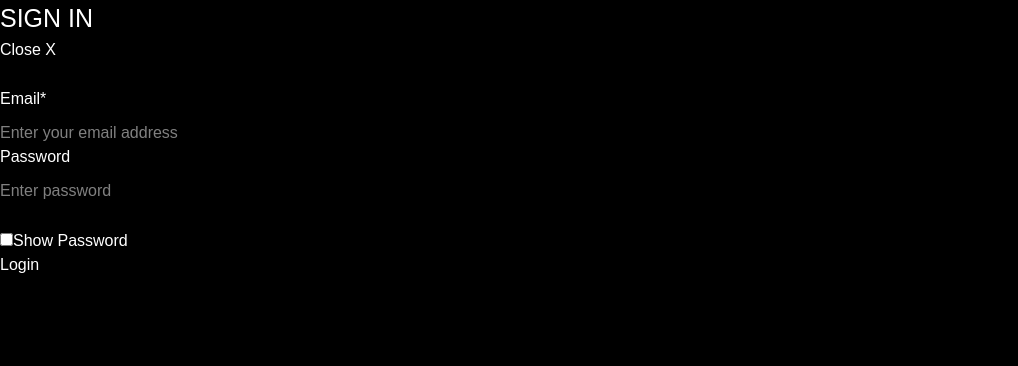
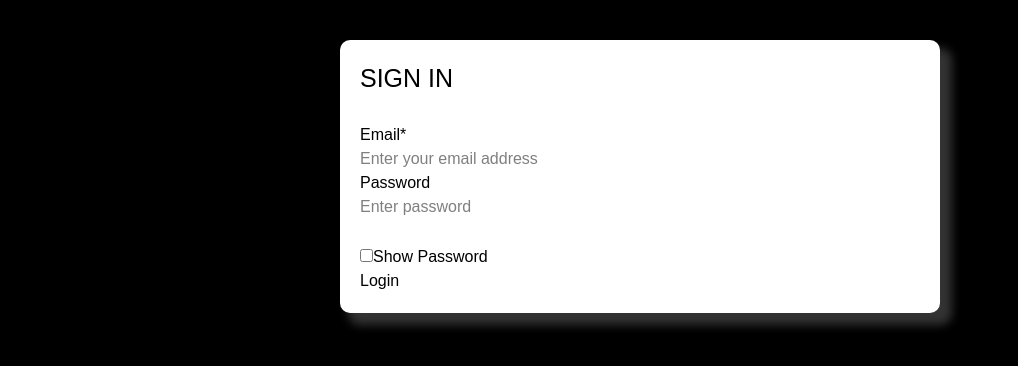
Before and after one commit to adlermore/socket-fixing, a Next.js app: page /login in a window 1280 px wide. Shown: the top 366 px of the page, without its empty margins (0-1018 px from the left). Built offline with nearby package versions, Linux system fonts and the light colour scheme.

Commit message:
Feat: Login page changeS

```diff
--- a/app/globals.css
+++ b/app/globals.css
@@ -2,11 +2,25 @@
 
 html{
   height: 100%;
+  display: flex;
+  flex-direction: column;
 }
 
 body {
   font-family: Arial, Helvetica, sans-serif;
   color: white !important;
   background: black;
-  height: 100%;
+  flex: 1;
 }
+
+
+.auth_container{
+  max-width: 600px;
+  margin: 0 auto;
+  padding: 20px;
+  background: white;
+  color: black;
+  border-radius: 10px;
+  box-shadow: 10px 10px 10px 2px rgba(255, 255, 255, 0.2);
+  margin-top: 40px;
+}
--- a/app/login/page.tsx
+++ b/app/login/page.tsx
@@ -1,11 +1,12 @@
 'use client'
 
 import React, { useRef, useState } from "react";
-import { useDispatch} from "react-redux";
+import { useDispatch, useSelector } from "react-redux";
 import { useForm } from "react-hook-form";
 import { zodResolver } from "@hookform/resolvers/zod";
 import { loginSchema } from "@/validation/loginSchema";
-import { login } from "@/redux/authSlice";
+import { login, selectStatus } from "@/redux/authSlice";
+import { AppDispatch } from "@/redux/store";
 
 interface LoginData {
   email: string;
@@ -14,23 +15,21 @@ interface LoginData {
 
 export default function LoginPage() {
   const ref = useRef<HTMLDivElement>(null);
-  const dispatch = useDispatch();
+  const dispatch: AppDispatch = useDispatch();
+
   const [showPass, setShowPass] = useState(false);
+
+  const status = useSelector(selectStatus)
 
   // Validation init
   const {
-    register: loginForm,
-    reset,
-    handleSubmit: handleSubmitForm,
-    formState: { errors: errorsLogin },
-  } = useForm<LoginData>({
-    resolver: zodResolver(loginSchema),
-  });
-
+    register: loginForm, reset, handleSubmit: handleSubmitForm, formState: { errors: errorsLogin } } = useForm<LoginData>({
+      resolver: zodResolver(loginSchema),
+    });
 
   // Submission Data
-  const loginSubmit = async (dataForm: LoginData) => {
-    dispatch(login(dataForm));
+  const loginSubmit = async (data: LoginData) => {
+    dispatch(login(data));
     reset();
   };
 
@@ -39,28 +38,20 @@ export default function LoginPage() {
   };
 
   return (
-    <div className="login_popu">
-      <div
-        className="popup_container"
-        ref={ref}
-      >
+    <div className="auth_container">
+      <div className="auth_inner" ref={ref}>
         <div className="title_line  w-full gap-10">
-          <div className="popup_title text-[25px] uppercase mobile:text-xl ">Sign in</div>
+          <div className="auth_title text-[25px] uppercase mobile:text-xl ">Sign in</div>
           {status === "failed" && (
             <div className="text-siteRed text-center">
               Incorrect Email or Password
             </div>
           )}
-          <button className="close_btn">Close X</button>
         </div>
-        <div className="login_form mt-[25px]">
+        <div className="auth_form mt-[25px]">
           <form onSubmit={handleSubmitForm(loginSubmit)} className="w-full">
-            <div
-              className={
-                errorsLogin?.email ? "form_block has_error" : "form_block"
-              }
-            >
-              <div className="loginForm_label text-light mb-[10px]">Email*</div>
+            <div className={errorsLogin?.email ? "form_block has_error" : "form_block"}>
+              <div className="auth_label">Email*</div>
               <input
                 placeholder="Enter your email address"
                 autoComplete="on"
@@ -70,18 +61,10 @@ export default function LoginPage() {
                   pattern: /^\S+@\S+$/i,
                 })}
               />
-              <p className="form_error">
-                {errorsLogin?.email?.message}
-              </p>
+              <p className="form_error"> {errorsLogin?.email?.message}</p>
             </div>
-            <div
-              className={
-                errorsLogin?.password ? "form_block has_error" : "form_block"
-              }
-            >
-              <div className="loginForm_label text-base font-light mb-[10px]">
-                Password
-              </div>
+            <div className={errorsLogin?.password ? "form_block has_error" : "form_block"}>
+              <div className="auth_label"> Password </div>
               <input
                 placeholder="Enter password"
                 autoComplete="on"
@@ -89,9 +72,7 @@ export default function LoginPage() {
                 type={showPass ? "text " : "password"}
                 {...loginForm("password", { required: true, minLength: 5 })}
               />
-              <p className="form_error ">
-                {errorsLogin?.password?.message}
-              </p>
+              <p className="form_error">{errorsLogin?.password?.message}</p>
             </div>
             <div className="checkbox_line mt-[26px]">
               <label htmlFor="checkbox1">
@@ -100,12 +81,7 @@ export default function LoginPage() {
                 <span className="check_label">Show Password</span>
               </label>
             </div>
-            <button
-              type="submit"
-              className="login_submit"
-            >
-              Login
-            </button>
+            <button type="submit" className="login_submit">Login</button>
           </form>
         </div>
       </div>
--- a/redux/authSlice.ts
+++ b/redux/authSlice.ts
@@ -12,7 +12,7 @@ interface AuthState {
 }
 
 interface LoginCredentials {
-    username: string;
+    email: string;
     password: string;
 }
 
@@ -279,4 +279,5 @@ export const initializeAuth = () => (dispatch: any) => {
 
 // Export actions and reducer
 export const { setAuthenticated, setUser, setToken } = authSlice.actions;
+export const selectStatus = (initialState: { status: string; }) => initialState?.status
 export default authSlice.reducer;
```
